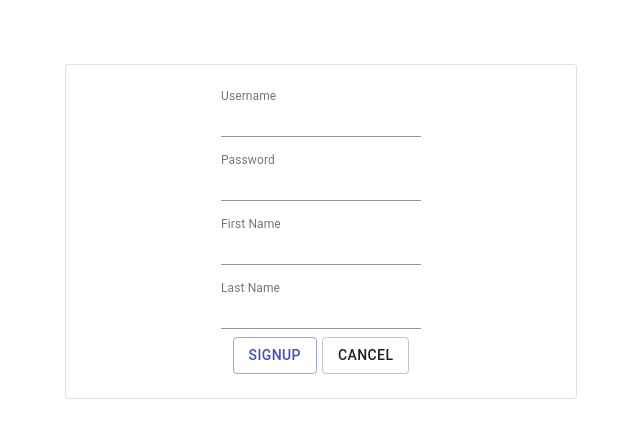
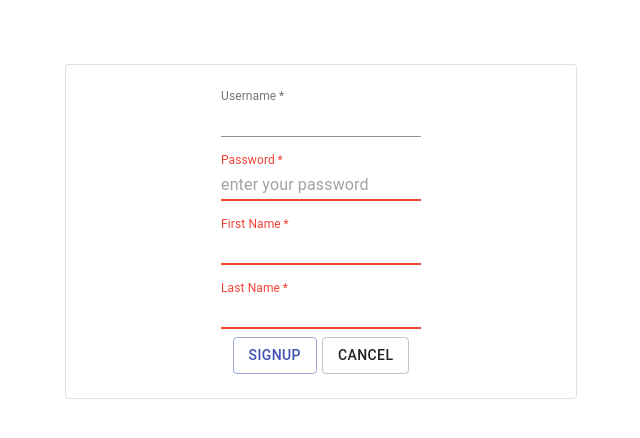
Before and after one commit to DomGada/msger, a React (Create React App) app in the folder dwmessager/: page /signup in a window 1280 px wide. Shown: the top 438 px of the page, without its empty margins (319-959 px from the left). Built offline with nearby package versions, Linux system fonts and the light colour scheme; no server answers.

Commit message:
Adding validations to our Form.

```diff
--- a/dwmessager/src/components/FormCard/Form.js
+++ b/dwmessager/src/components/FormCard/Form.js
@@ -5,7 +5,6 @@ import Button from "@material-ui/core/Button";
 import { useState } from "react";
 import axios from "axios";
 import { Link } from "react-router-dom";
-
 
 const useStyles = makeStyles((theme) => ({
   root: {
@@ -73,6 +72,7 @@ export default function ValidationTextFields() {
           InputLabelProps={{
             shrink: true,
           }}
+          required
           onChange={(e) => setUserName(e.target.value)}
         />
       </div>
@@ -81,13 +81,16 @@ export default function ValidationTextFields() {
           id="standard-full-width"
           label="Password"
           style={{ margin: 8 }}
-          placeholder=""
+          placeholder="enter your password"
           helperText=""
           fullWidth
           margin="normal"
+          type="password"
           InputLabelProps={{
             shrink: true,
           }}
+          required
+          error={password === ""}
           onChange={(e) => setPassword(e.target.value)}
         />
       </div>
@@ -103,6 +106,8 @@ export default function ValidationTextFields() {
           InputLabelProps={{
             shrink: true,
           }}
+          required
+          error={firstName === ""}
           onChange={(e) => setFirstName(e.target.value)}
         />
       </div>
@@ -118,6 +123,8 @@ export default function ValidationTextFields() {
           InputLabelProps={{
             shrink: true,
           }}
+          required
+          error={lastName === ""}
           onChange={(e) => setLastName(e.target.value)}
         />
       </div>
@@ -132,7 +139,9 @@ export default function ValidationTextFields() {
         >
           SignUp
         </Button>
-        <Button variant="outlined" component={Link} to={"/"}>Cancel</Button>
+        <Button variant="outlined" component={Link} to={"/"}>
+          Cancel
+        </Button>
       </div>
     </form>
   );
```
